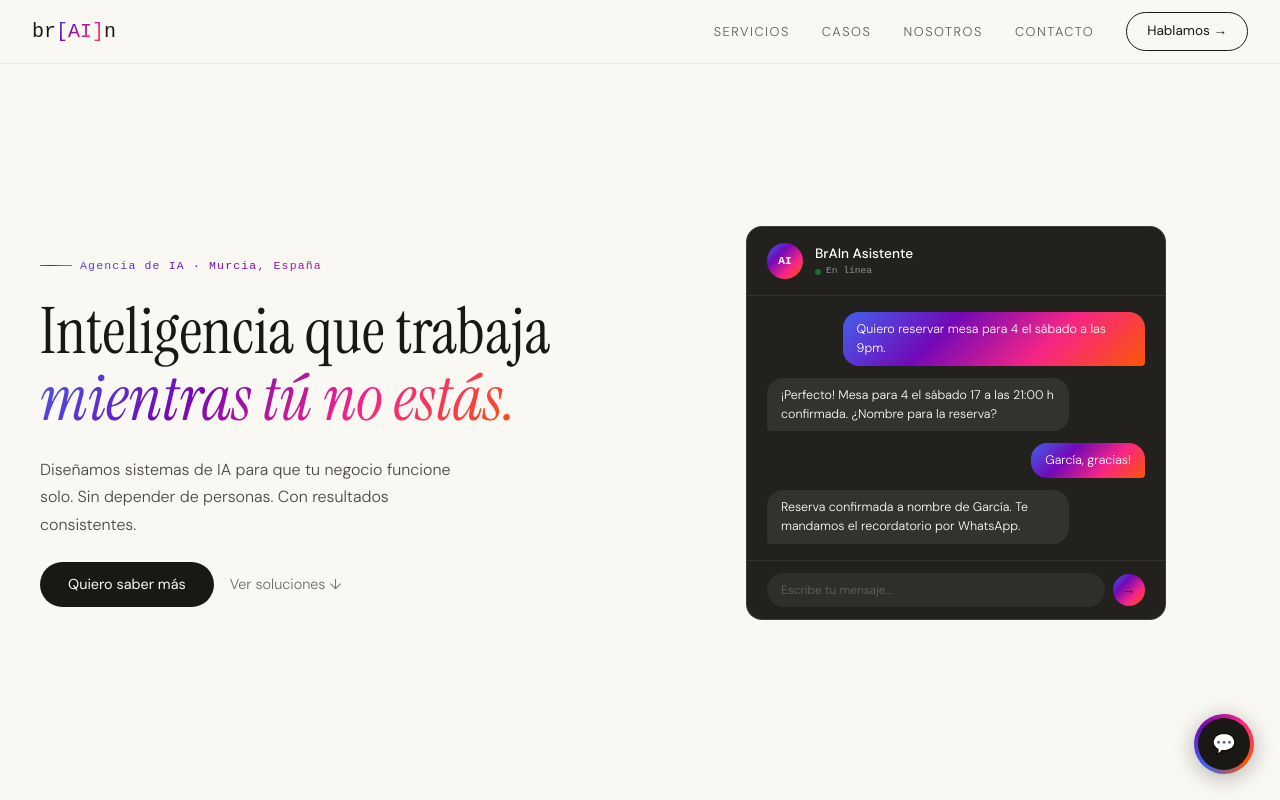
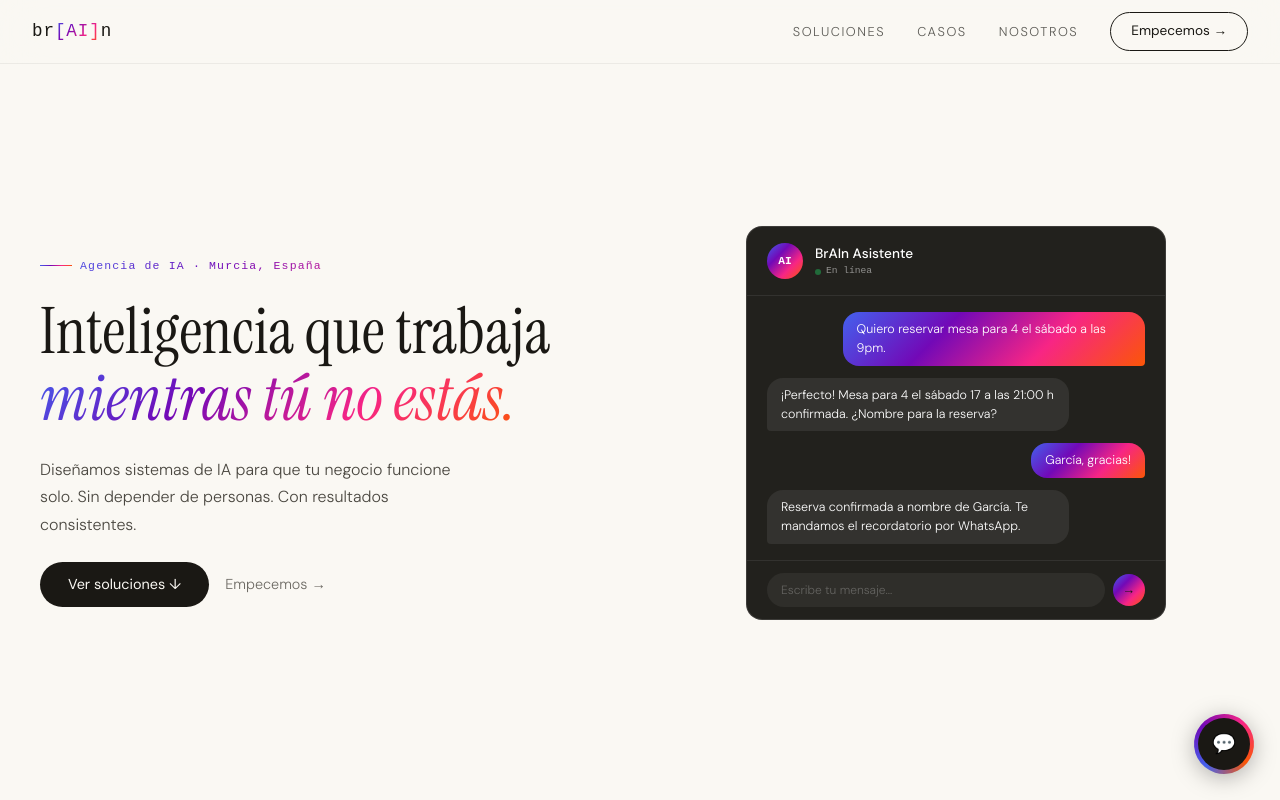
Before and after one commit to sitomt/brain-web, a React (Vite) app: page / in a window 1280 px wide. Shown: the top 800 px of the page. Built offline with nearby package versions, Linux system fonts and the light colour scheme; a web font is replaced by a local one.

Commit message:
Nav, Hero CTAs y splash más rápido
- Nav: links Soluciones/Casos/Nosotros con scrollIntoView, botón "Empecemos →", logo fontSize 1.1rem
- Hero: "Ver soluciones ↓" hace scroll a #products; "Empecemos →" abre el chat
- Splash: todos los timings y duraciones reducidos al 70% (~2.2s total)

```diff
--- a/src/components/Hero.jsx
+++ b/src/components/Hero.jsx
@@ -83,7 +83,7 @@ export default function Hero({ onChatOpen }) {
 
           <motion.div {...fadeUp(0.4)} style={{ display: 'flex', gap: '1rem', alignItems: 'center', flexWrap: 'wrap' }}>
             <motion.button
-              onClick={onChatOpen}
+              onClick={() => document.getElementById('products')?.scrollIntoView({ behavior: 'smooth' })}
               whileHover={{ scale: 1.03 }}
               whileTap={{ scale: 0.97 }}
               style={{
@@ -98,21 +98,23 @@ export default function Hero({ onChatOpen }) {
                 cursor: 'none',
               }}
             >
-              Quiero saber más
+              Ver soluciones ↓
             </motion.button>
-            <a
-              href="#servicios"
+            <button
+              onClick={onChatOpen}
               style={{
                 fontFamily: "'DM Sans', sans-serif",
                 fontWeight: 300,
                 fontSize: '0.9rem',
                 color: '#4A4740',
-                textDecoration: 'none',
+                background: 'none',
+                border: 'none',
+                cursor: 'none',
                 opacity: 0.8,
               }}
             >
-              Ver soluciones ↓
-            </a>
+              Empecemos →
+            </button>
           </motion.div>
         </div>
 
--- a/src/components/IntroAnimation.jsx
+++ b/src/components/IntroAnimation.jsx
@@ -52,15 +52,15 @@ function Particle({ size, color, x, y, rotate, duration, delay }) {
 
 // ─── BrainSplash ──────────────────────────────────────────────────────────────
 //
-// Timing:
+// Timing (×0.7 vs original):
 //   0ms    → Layer A (white) fades in
-//   500ms  → gradient ignites, Layer A fades out
-//   800ms  → particles explode
-//   1300ms → glow appears
-//   1500ms → one pulse
-//   2300ms → particles done
-//   2500ms → fade out
-//   3100ms → onDone()
+//   350ms  → gradient ignites, Layer A fades out
+//   560ms  → particles explode
+//   910ms  → glow appears
+//   1050ms → one pulse
+//   1610ms → particles done
+//   1750ms → fade out
+//   2170ms → onDone()
 
 function BrainSplash({ onDone }) {
   const [step, setStep] = useState(0)
@@ -70,13 +70,13 @@ function BrainSplash({ onDone }) {
 
   useEffect(() => {
     const timers = [
-      setTimeout(() => setStep(2), 500),
-      setTimeout(() => setShowParticles(true), 800),
-      setTimeout(() => setStep(3), 1300),
-      setTimeout(() => setStep(4), 1500),
-      setTimeout(() => setShowParticles(false), 2300),
-      setTimeout(() => setFadeOut(true), 2500),
-      setTimeout(onDone, 3100),
+      setTimeout(() => setStep(2), 350),
+      setTimeout(() => setShowParticles(true), 560),
+      setTimeout(() => setStep(3), 910),
+      setTimeout(() => setStep(4), 1050),
+      setTimeout(() => setShowParticles(false), 1610),
+      setTimeout(() => setFadeOut(true), 1750),
+      setTimeout(onDone, 2170),
     ]
     return () => timers.forEach(clearTimeout)
   }, [])
@@ -88,7 +88,7 @@ function BrainSplash({ onDone }) {
     let rafId
     const tick = (ts) => {
       if (!start) start = ts
-      const p = Math.min((ts - start) / 800, 1)
+      const p = Math.min((ts - start) / 560, 1)
       if (gradRef.current) {
         gradRef.current.style.backgroundPosition = `${150 * (1 - p)}% 50%`
       }
@@ -103,7 +103,7 @@ function BrainSplash({ onDone }) {
   return (
     <motion.div
       animate={{ opacity: fadeOut ? 0 : 1 }}
-      transition={{ duration: 0.6, ease: 'easeInOut' }}
+      transition={{ duration: 0.42, ease: 'easeInOut' }}
       style={{
         position: 'absolute',
         inset: 0,
@@ -129,7 +129,7 @@ function BrainSplash({ onDone }) {
             filter: 'blur(80px)',
             background: GRAD,
             opacity: step >= 3 ? 0.5 : 0,
-            transition: 'opacity 0.4s ease',
+            transition: 'opacity 0.28s ease',
             pointerEvents: 'none',
             zIndex: -1,
           }}
@@ -140,8 +140,8 @@ function BrainSplash({ onDone }) {
           initial={{ opacity: 0, scale: 0.92 }}
           animate={{ opacity: step >= 2 ? 0 : 1, scale: 1 }}
           transition={{
-            opacity: { duration: 0.5, ease: 'easeOut' },
-            scale: { duration: 0.5, ease: [0.22, 1, 0.36, 1] },
+            opacity: { duration: 0.35, ease: 'easeOut' },
+            scale: { duration: 0.35, ease: [0.22, 1, 0.36, 1] },
           }}
           style={{
             fontFamily: "'Instrument Serif', serif",
@@ -163,8 +163,8 @@ function BrainSplash({ onDone }) {
             scale: step >= 4 ? [1, 1.02, 1] : 1,
           }}
           transition={{
-            opacity: { duration: 0.8, ease: 'easeInOut' },
-            scale: { duration: 0.8, ease: 'easeInOut' },
+            opacity: { duration: 0.56, ease: 'easeInOut' },
+            scale: { duration: 0.56, ease: 'easeInOut' },
           }}
           style={{ position: 'absolute', inset: 0 }}
         >
@@ -199,14 +199,14 @@ export default function IntroAnimation({ onComplete }) {
 
   const handleDone = () => {
     setDone(true)
-    setTimeout(() => onComplete?.(), 700)
+    setTimeout(() => onComplete?.(), 500)
   }
 
   return (
     <AnimatePresence>
       {!done && (
         <motion.div
-          exit={{ opacity: 0, transition: { duration: 0.7 } }}
+          exit={{ opacity: 0, transition: { duration: 0.5 } }}
           style={{
             position: 'fixed',
             inset: 0,
--- a/src/components/Navigation.jsx
+++ b/src/components/Navigation.jsx
@@ -2,7 +2,14 @@ import { useEffect, useState } from 'react'
 import { motion } from 'framer-motion'
 import useIsMobile from '../hooks/useIsMobile'
 
-const links = ['Servicios', 'Casos', 'Nosotros', 'Contacto']
+const LINKS = [
+  { label: 'Soluciones', target: 'products' },
+  { label: 'Casos',      target: 'cases' },
+  { label: 'Nosotros',   target: 'nosotros' },
+]
+
+const scrollTo = (id) =>
+  document.getElementById(id)?.scrollIntoView({ behavior: 'smooth' })
 
 const THEMES = {
   hero: {
@@ -101,7 +108,8 @@ export default function Navigation({ visible, onChatOpen }) {
       <a href="#" style={{ textDecoration: 'none', display: 'flex', alignItems: 'baseline', gap: 0 }}>
         <span style={{
           fontFamily: "'Syne Mono', monospace",
-          fontSize: '1.25rem',
+          fontSize: '1.1rem',
+          letterSpacing: '0.05em',
           color: theme.logoColor,
           transition: 'color 0.6s ease',
         }}>
@@ -110,7 +118,8 @@ export default function Navigation({ visible, onChatOpen }) {
         <span
           style={{
             fontFamily: "'Syne Mono', monospace",
-            fontSize: '1.25rem',
+            fontSize: '1.1rem',
+            letterSpacing: '0.05em',
             background: 'linear-gradient(135deg, #4361EE, #7209B7, #F72585, #FB5607)',
             WebkitBackgroundClip: 'text',
             WebkitTextFillColor: 'transparent',
@@ -121,7 +130,8 @@ export default function Navigation({ visible, onChatOpen }) {
         </span>
         <span style={{
           fontFamily: "'Syne Mono', monospace",
-          fontSize: '1.25rem',
+          fontSize: '1.1rem',
+          letterSpacing: '0.05em',
           color: theme.logoColor,
           transition: 'color 0.6s ease',
         }}>
@@ -131,10 +141,10 @@ export default function Navigation({ visible, onChatOpen }) {
 
       {/* Links + CTA */}
       <div style={{ display: 'flex', gap: isMobile ? '1rem' : '2rem', alignItems: 'center' }}>
-        {!isMobile && links.map((link) => (
-          <a
-            key={link}
-            href={`#${link.toLowerCase()}`}
+        {!isMobile && LINKS.map(({ label, target }) => (
+          <button
+            key={label}
+            onClick={() => scrollTo(target)}
             style={{
               fontFamily: "'DM Sans', sans-serif",
               fontWeight: 300,
@@ -142,15 +152,17 @@ export default function Navigation({ visible, onChatOpen }) {
               letterSpacing: '0.12em',
               textTransform: 'uppercase',
               color: theme.linkColor,
-              textDecoration: 'none',
+              background: 'none',
+              border: 'none',
+              cursor: 'none',
               opacity: 0.7,
               transition: 'opacity 0.2s, color 0.6s ease',
             }}
-            onMouseEnter={(e) => (e.target.style.opacity = 1)}
-            onMouseLeave={(e) => (e.target.style.opacity = 0.7)}
+            onMouseEnter={(e) => (e.currentTarget.style.opacity = 1)}
+            onMouseLeave={(e) => (e.currentTarget.style.opacity = 0.7)}
           >
-            {link}
-          </a>
+            {label}
+          </button>
         ))}
 
         <motion.button
@@ -180,7 +192,7 @@ export default function Navigation({ visible, onChatOpen }) {
             e.currentTarget.style.border = `1.5px solid ${theme.btnBorder}`
           }}
         >
-          Hablamos →
+          Empecemos →
         </motion.button>
       </div>
     </motion.nav>
```
Also changed, not shown: 1 other file (tests, documents, lock files or other folders).
